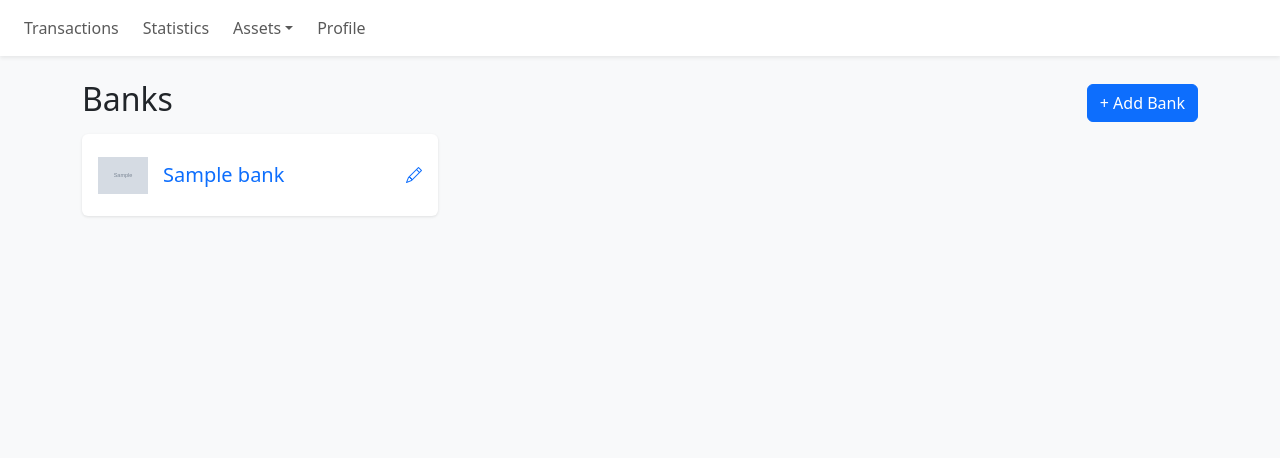
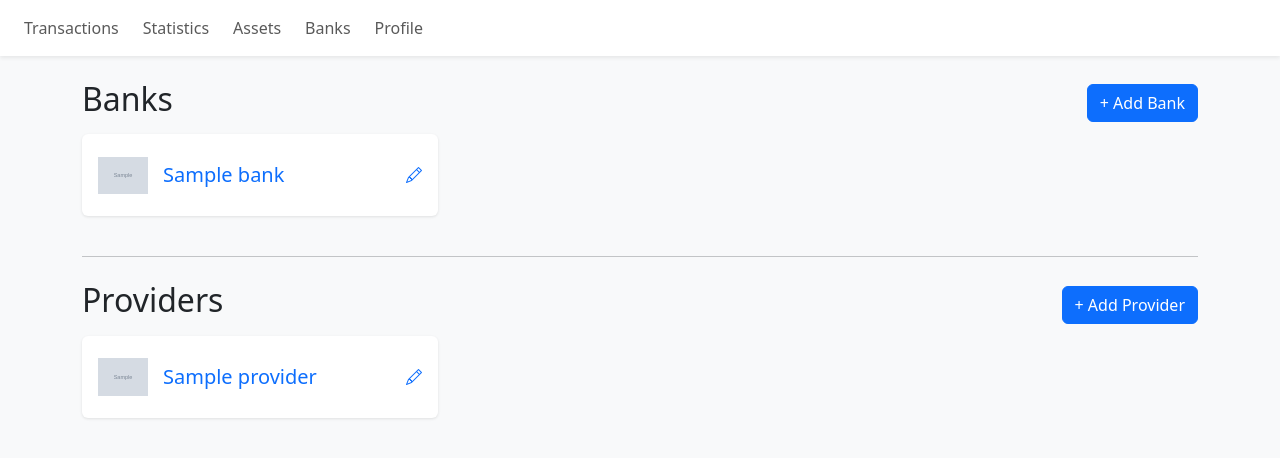
Before and after one commit to tamarinvs19/top_money, a Django app: page /banks/ in a window 1280 px wide. Shown: the top 458 px of the page. Run offline with Django 5.2, Linux system fonts and the light colour scheme; a user stored in the database is signed in; tables that the repository leaves empty hold one stand-in row (values such as "Sample post"); grey boxes marked "Sample" are stand-in pictures; some libraries are stand-ins or nearby versions.

Commit message:
Add Provider model for e-wallets with views, templates and tests

```diff
--- a/config/urls.py
+++ b/config/urls.py
@@ -34,6 +34,10 @@ urlpatterns = [
     path('bank/<int:pk>/edit/', views.bank_edit, name='bank_edit'),
     path('bank/<int:pk>/', views.bank_view, name='bank_view'),
 
+    path('provider/add/', views.provider_add, name='provider_add'),
+    path('provider/<int:pk>/edit/', views.provider_edit, name='provider_edit'),
+    path('provider/<int:pk>/', views.provider_view, name='provider_view'),
+
     path('login/', auth_views.LoginView.as_view(template_name='registration/login.html'), name='login'),
     path('logout/', auth_views.LogoutView.as_view(), name='logout'),
     path('signup/', views.signup, name='signup'),
--- a/finance/management/commands/populate_banks.py
+++ b/finance/management/commands/populate_banks.py
@@ -1,6 +1,6 @@
 from django.core.management.base import BaseCommand
 from django.conf import settings
-from finance.models import Bank, RUSSIAN_BANKS
+from finance.models import Bank, BANKS
 import os
 
 
@@ -10,7 +10,7 @@ class Command(BaseCommand):
     def handle(self, *args, **options):
         created_count = 0
         updated_count = 0
-        for bank_name, image_name in RUSSIAN_BANKS:
+        for bank_name, image_name in BANKS:
             image_path = os.path.join(settings.MEDIA_ROOT, 'banks', image_name)
             bank, created = Bank.objects.get_or_create(name=bank_name)
             if created:
--- a/finance/models.py
+++ b/finance/models.py
@@ -18,7 +18,7 @@ class Bank(models.Model):
         return self.name
 
 
-RUSSIAN_BANKS = [
+BANKS = [
     ('Sberbank', 'sberbank.png'),
     ('T-Bank', 'tbank.png'),
     ('Alfa-Bank', 'alfa.png'),
@@ -38,6 +38,25 @@ RUSSIAN_BANKS = [
     ('BCS Bank', 'bcs.png'),
     ('DOM.RF Bank', 'domrf.png'),
     ('Svoi Bank', 'svoi.png'),
+]
+
+
+class Provider(models.Model):
+    name = models.CharField(max_length=100, unique=True)
+    image = models.ImageField(upload_to='providers/', blank=True, null=True)
+
+    class Meta:
+        ordering = ['name']
+
+    def __str__(self):
+        return self.name
+
+
+PROVIDERS = [
+    ('Qiwi', 'qiwi.png'),
+    ('WebMoney', 'webmoney.png'),
+    ('Finuslugi', 'finuslugi.png'),
+    ('Alibaba', 'alibaba.png'),
 ]
 
 
--- a/finance/views.py
+++ b/finance/views.py
@@ -12,7 +12,7 @@ from django.http import JsonResponse, HttpResponse
 from django import forms
 
 from finance.models import Asset, Transaction, AssetType, TransactionType, WasteCategory, RefillCategory, BrokerageAccountType, get_asset_type_label
-from finance.models import CashAsset, DebitCardAsset, DepositAsset, CreditCardAsset, BrokerageAsset, SavingAccount, EWalletAsset, Bank, RUSSIAN_BANKS, BankAsset
+from finance.models import CashAsset, DebitCardAsset, DepositAsset, CreditCardAsset, BrokerageAsset, SavingAccount, EWalletAsset, Bank, BANKS, BankAsset, Provider, PROVIDERS
 from finance.models import InvitationCode
 from finance.exchange_rate import ExchangeRateService
 
@@ -851,7 +851,8 @@ def api_exchange_rate(request):
 @login_required
 def banks(request):
     banks_list = Bank.objects.all()
-    return render(request, 'banks.html', {'banks': banks_list})
+    providers_list = Provider.objects.all()
+    return render(request, 'banks.html', {'banks': banks_list, 'providers': providers_list})
 
 
 @login_required
@@ -883,3 +884,32 @@ def bank_view(request, pk):
     for asset_class in [DebitCardAsset, CreditCardAsset, DepositAsset, SavingAccount]:
         assets.extend(asset_class.objects.filter(bank=bank, user=request.user))
     return render(request, 'bank_view.html', {'bank': bank, 'assets': assets})
+
+
+@login_required
+def provider_add(request):
+    if request.method == 'POST':
+        name = request.POST.get('name')
+        image = request.FILES.get('image')
+        Provider.objects.create(name=name, image=image)
+        return redirect('banks')
+    return render(request, 'provider_form.html')
+
+
+@login_required
+def provider_edit(request, pk):
+    provider = get_object_or_404(Provider, pk=pk)
+    if request.method == 'POST':
+        provider.name = request.POST.get('name')
+        if request.FILES.get('image'):
+            provider.image = request.FILES.get('image')
+        provider.save()
+        return redirect('banks')
+    return render(request, 'provider_form.html', {'provider': provider})
+
+
+@login_required
+def provider_view(request, pk):
+    provider = get_object_or_404(Provider, pk=pk)
+    assets = EWalletAsset.objects.filter(provider_name=provider.name, user=request.user)
+    return render(request, 'provider_view.html', {'provider': provider, 'assets': assets})
--- a/templates/banks.html
+++ b/templates/banks.html
@@ -1,12 +1,12 @@
 {% extends 'base.html' %}
-{% block title %}Banks - Finance Manager{% endblock %}
+{% block title %}Banks & Providers - Finance Manager{% endblock %}
 {% block content %}
 <div class="d-flex justify-content-between align-items-center mb-2">
   <h2>Banks</h2>
   <a href="{% url 'bank_add' %}" class="btn btn-primary">+ Add Bank</a>
 </div>
 
-<div class="row">
+<div class="row mb-4">
   {% for bank in banks %}
   <div class="col-md-4 mb-3">
     <div class="card">
@@ -36,4 +36,42 @@
   </div>
   {% endfor %}
 </div>
+
+<hr>
+
+<div class="d-flex justify-content-between align-items-center mb-2 mt-4">
+  <h2>Providers</h2>
+  <a href="{% url 'provider_add' %}" class="btn btn-primary">+ Add Provider</a>
+</div>
+
+<div class="row">
+  {% for provider in providers %}
+  <div class="col-md-4 mb-3">
+    <div class="card">
+      <div class="card-body d-flex align-items-center">
+        {% if provider.image %}
+        <img src="{{ provider.image.url }}" alt="{{ provider.name }}" style="width: 50px; height: 50px; object-fit: contain; margin-right: 15px;">
+        {% else %}
+        <div style="width: 50px; height: 50px; background: #f0f0f0; border-radius: 8px; display: flex; align-items: center; justify-content: center; margin-right: 15px;">
+          <i class="bi bi-wallet2" style="font-size: 24px;"></i>
+        </div>
+        {% endif %}
+        <div style="flex: 1;">
+          <a href="{% url 'provider_view' provider.pk %}" class="text-decoration-none">
+            <h5 class="mb-0">{{ provider.name }}</h5>
+          </a>
+        </div>
+        <a href="{% url 'provider_edit' provider.pk %}" class="text-decoration-none">
+          <i class="bi bi-pencil"></i>
+        </a>
+      </div>
+    </div>
+  </div>
+  {% empty %}
+  <div class="col-12 text-center text-muted py-5">
+    <p>No providers yet</p>
+    <a href="{% url 'provider_add' %}" class="btn btn-primary">Add your first provider</a>
+  </div>
+  {% endfor %}
+</div>
 {% endblock %}
--- a/templates/base.html
+++ b/templates/base.html
@@ -56,13 +56,8 @@
           <div class="navbar-nav flex-row gap-2">
             <a class="nav-link" href="{% url 'transactions' %}">Transactions</a>
             <a class="nav-link" href="{% url 'statistics' %}">Statistics</a>
-            <div class="nav-item dropdown">
-              <a class="nav-link dropdown-toggle" href="#" role="button" data-bs-toggle="dropdown">Assets</a>
-              <ul class="dropdown-menu">
-                <li><a class="dropdown-item" href="{% url 'assets' %}">All Assets</a></li>
-                <li><a class="dropdown-item" href="{% url 'banks' %}">Banks</a></li>
-              </ul>
-            </div>
+            <a class="nav-link" href="{% url 'assets' %}">Assets</a>
+            <a class="nav-link" href="{% url 'banks' %}">Banks</a>
             <a class="nav-link" href="{% url 'profile' %}">Profile</a>
           </div>
         </div>
```
Also changed, not shown: finance/management/commands/populate_providers.py (added, +26 -0 lines), finance/tests.py (+27 -1 lines), finance/tests_views.py (+98 -1 lines), templates/provider_form.html (added, +33 -0 lines), templates/provider_view.html (added, +49 -0 lines), finance/migrations/0018_provider.py (added).
